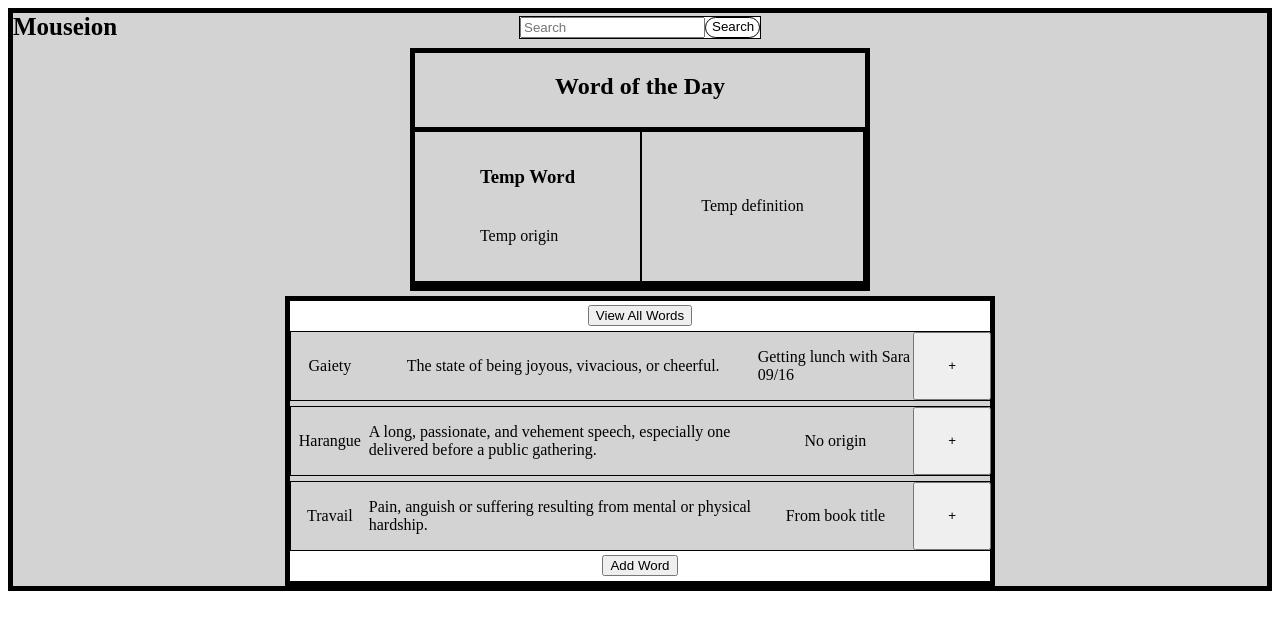
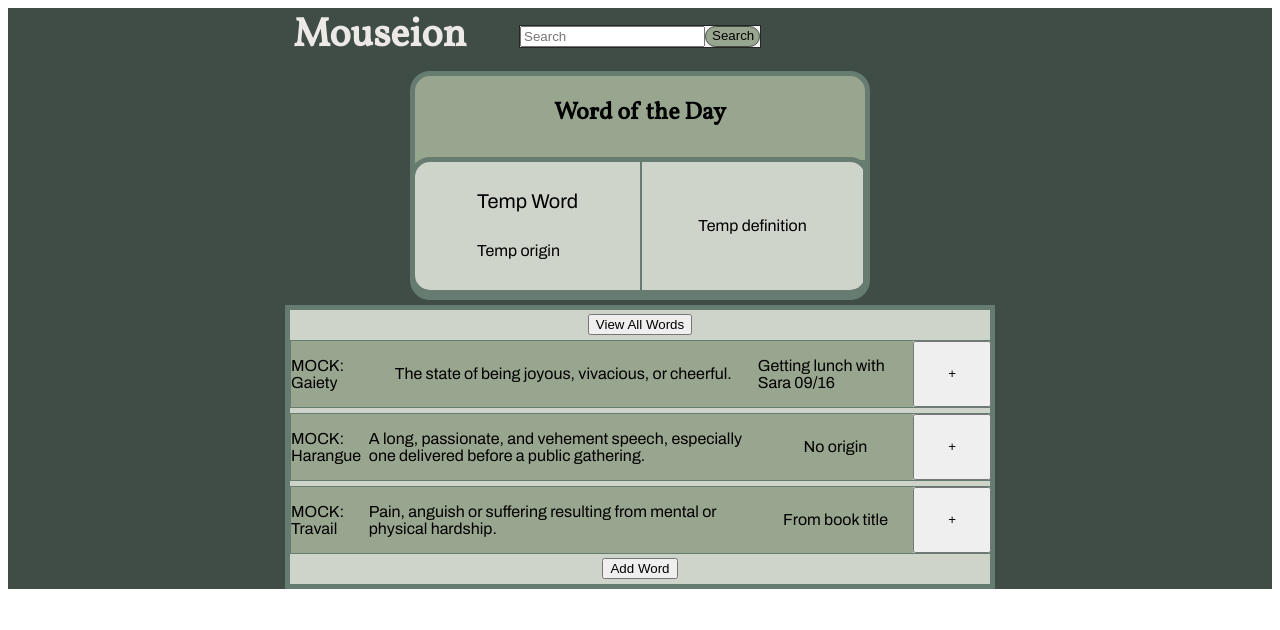
Before and after one commit to OfficeCoffee/mouseion-ui, an Angular app: page /dashboard in a window 1280 px wide. Shown: the top 630 px of the page. Built offline with nearby package versions, Linux system fonts and the light colour scheme; no server answers.

Commit message:
general fixes and added a style guide

```diff
--- a/src/app/app.config.ts
+++ b/src/app/app.config.ts
@@ -1,10 +1,12 @@
 import { ApplicationConfig, provideBrowserGlobalErrorListeners } from '@angular/core';
+import { provideHttpClient } from '@angular/common/http';
 import { provideRouter } from '@angular/router';
 import { routes } from './app.routes';
 
 export const appConfig: ApplicationConfig = {
   providers: [
     provideBrowserGlobalErrorListeners(),
+    provideHttpClient(),
     provideRouter(routes)
   ]
 };
--- a/src/app/features/dashboard/components/searchbar/searchbar.scss
+++ b/src/app/features/dashboard/components/searchbar/searchbar.scss
@@ -1,16 +1,21 @@
+@use '../../../../../styles.scss' as style;
+
 .header{
     display: grid;
     grid-template-columns: 1fr 2fr 1fr;
     align-items: center;
     padding: auto;
     // border: 5px solid #4169E1;
-    background: #D3D3D3;
+    background: style.$color-primary-heather-forest;
 }
 
 .logo{
     h3 {
-        font-size: 25px;
+        font-family: style.$font-type-heading-1;
+        font-size: style.$font-size-heading-1;
         margin: 0;
+        color: style.$color-neutral-silence;
+        -webkit-text-stroke: .01px style.$color-neutral-shiny-black;
     }
 }
 
@@ -21,9 +26,9 @@
     overflow: hidden;
     margin: auto;
 
-    border: 1px solid #000000;
+    border: 1px solid style.$color-neutral-shiny-black;
     // border-radius: 20px;
-    background: #FFFFFF;
+    background: style.$color-neutral-tech-white;
 }
 
 .search-button{
@@ -32,7 +37,7 @@
     cursor: pointer;
     // :hover
 
-    border: 1px solid #000000;
+    border: 1px solid style.$color-primary-heather-forest;
     border-radius: 20px; //Rounds the edges
-    background: #FFFFFF;
+    background: style.$color-primary-lemon-grass-gray;
 }
--- a/src/app/features/dashboard/components/searchbar/searchbar.ts
+++ b/src/app/features/dashboard/components/searchbar/searchbar.ts
@@ -6,4 +6,6 @@ import { Component } from '@angular/core';
   styleUrl: './searchbar.scss',
   templateUrl: './searchbar.html',
 })
-export class Searchbar {}
+export class Searchbar {
+  searchResult: string = "";
+}
--- a/src/app/features/dashboard/components/word-of-the-day/word-of-the-day.scss
+++ b/src/app/features/dashboard/components/word-of-the-day/word-of-the-day.scss
@@ -1,17 +1,21 @@
+@use '../../../../../styles.scss' as style;
+
 .word-of-the-day-container{
     display: flex;
     flex-direction: column;
     width: 450px;
     margin-top: 7px;
-    border: 5px solid #000000;
-    background: #D3D3D3;
+    border: 5px solid style.$color-accent-deep-teal;
+    background: style.$color-primary-lemon-grass-gray;
     align-items: center;
+    border-radius: 20px; //Rounds the edges
 }
 
 .header{
-    h3 {
-        font-size: 25px;
-        margin: 0;
+    h2 {
+        font-family: style.$font-type-heading-1;
+        font-size: style.$font-size-heading-3;
+        margin: 1;
     }
 }
 
@@ -22,8 +26,9 @@
     align-items: center;
     width: 450px;
     margin-top: 7px;
-    border: 5px solid #000000;
-    background: #D3D3D3;
+    border: 5px solid style.$color-accent-deep-teal;
+    background: style.$color-accent-arctic-stone;
+    border-radius: 20px; //Rounds the edges
 }
 
 .word{
@@ -34,6 +39,18 @@
     // background: #ADD8E6;
     align-items: center;
     justify-content: center;
+    border-radius: 20px; //Rounds the edges
+    h3 {
+        font-family: style.$font-type-heading-3;
+        font-size: style.$font-size-heading-4;
+        margin: 0;
+    }
+
+    p {
+        font-family: style.$font-type-text;
+        font-size: style.$font-size-text;
+        // margin: 0;
+    }
 }
 
 .definition{
@@ -41,9 +58,11 @@
     height: 100%;
     justify-content: center;
     align-items: center;
-    border: 2.5px solid #000000;
-    // background: #ADD8E6;
-    // p {
-    //     text-align: center;
-    // }
+    border: 2.5px solid style.$color-accent-deep-teal;
+
+    p {
+        font-family: style.$font-type-text;
+        font-size: style.$font-size-text;
+        // margin: 0;
+    }
 }
--- a/src/app/features/dashboard/components/words-table/words-table.scss
+++ b/src/app/features/dashboard/components/words-table/words-table.scss
@@ -1,3 +1,5 @@
+@use '../../../../../styles.scss' as style;
+
 .table-container{
     display: flex;
     flex-direction: column;
@@ -5,8 +7,8 @@
     align-items: center;
     width: 700px;
     // padding: 5px;
-    border: 5px solid #000000;
-    background: #D3D3D3;
+    border: 5px solid style.$color-accent-deep-teal;
+    background: style.$color-accent-arctic-stone;
 }
 
 //view all button at the top
@@ -14,7 +16,7 @@
     height: 30px;
     width: 100%;
     display: flex;
-    background: #FFFFFF;
+    background: style.$color-accent-arctic-stone;
     align-items: center;
     justify-content: center;
 }
@@ -37,23 +39,30 @@
     // grid-template-columns: 1fr 4fr 1.5fr .5fr;
     width: 100%;
     flex-shrink: 0;
-    border: 1px solid #000000;
+    border: 1px solid style.$color-accent-deep-teal;
+    p {
+        font-family: style.$font-type-text;
+        font-size: style.$font-size-text;
+    }
 }
 
 .word-column{
     display: flex;
+    background: style.$color-primary-lemon-grass-gray;
     justify-content: center;
     align-items: center;
 }
 
 .definition-column{
     display: flex;
+    background: style.$color-primary-lemon-grass-gray;
     justify-content: center;
     align-items: center;
 }
 
 .origin-column{
     display: flex;
+    background: style.$color-primary-lemon-grass-gray;
     justify-content: center;
     align-items: center;
 }
@@ -67,7 +76,7 @@
     height: 30px;
     width: 100%;
     display: flex;
-    background: #FFFFFF;
+    background: style.$color-accent-arctic-stone;
     align-items: center;
     justify-content: center;
 }
--- a/src/app/features/dashboard/dashboard.scss
+++ b/src/app/features/dashboard/dashboard.scss
@@ -1,24 +1,24 @@
+@use '../../../styles.scss' as style;
+
 .dashboard{
     display: flex;
     flex-direction: column;
     padding: auto;
-    border: 5px solid #000000;
-    background: #D3D3D3;
+    // border: 5px solid #000000;
+    background: style.$color-primary-heather-forest;
 }
 
 .header{
-    // display: flex;
-    // padding: auto;
-    // border: 5px solid #4169E1;
-    // background: #ADD8E6;
+    display: flex;
+    flex-direction: column;
+    padding: auto;
+    align-items: center;
 }
 
 .word-of-the-day{
     display: flex;
     flex-direction: column;
     padding: auto;
-    // border: 5px solid #4169E1;
-    // background: #ADD8E6;
     align-items: center;
 }
 
@@ -26,7 +26,5 @@
     display: flex;
     flex-direction: column;
     padding: auto;
-    // border: 5px solid #4169E1;
-    // background: #ADD8E6;
     align-items: center;
 }
--- a/src/app/services/api.service.ts
+++ b/src/app/services/api.service.ts
@@ -2,7 +2,7 @@
  * Low-level HTTP gateway to the Spring Boot API (mr-fixit-service).
  *
  * Domain services call ApiService instead of HttpClient so URL building and
- * response wrapping stay consistent. Only GET and POST: that is the backend contract.
+ * response wrapping stay consistent.
  */
 import { Injectable, inject } from '@angular/core';
 import { HttpClient, HttpParams } from '@angular/common/http';
--- a/src/app/services/index.service.ts
+++ b/src/app/services/index.service.ts
@@ -1,3 +1,4 @@
+//TODO make comment
 /**
  * Barrel file. Re-exports services so imports can use `@app/services`.
  *
--- a/src/app/services/words.service.ts
+++ b/src/app/services/words.service.ts
@@ -33,7 +33,7 @@ export class WordService {
    * Matches wordId on WordRequest when auth is wired up
    */
   getWordById(wordId: number): Observable<WordDto> {
-    return this.apiService.get<WordDto>(`word/id/${wordId}`).pipe(
+    return this.apiService.get<WordDto>(`words/id/${wordId}`).pipe(
       map(response => response.data), // Backend DTOs are already in the correct format
       catchError(error => {
         console.error('API call failed, using mock data:', error);
@@ -51,7 +51,7 @@ export class WordService {
    * Matches wordId on WordRequest when auth is wired up
    */
   getWordByName(name: string): Observable<WordDto> {
-    return this.apiService.get<WordDto>(`word/name/${name}`).pipe(
+    return this.apiService.get<WordDto>(`words/name/${name}`).pipe(
       map(response => response.data), // Backend DTOs are already in the correct format
       catchError(error => {
         console.error('API call failed, using mock data:', error);
@@ -85,21 +85,21 @@ export class WordService {
     return [
       {
         wordId: 1,
-        word: "Gaiety",
+        word: "MOCK: Gaiety",
         origin: "Getting lunch with Sara 09/16",
         definition: "The state of being joyous, vivacious, or cheerful.",
         dateAdded: new Date('2023-01-01').toISOString(),
       },
       {
         wordId: 2,
-        word: "Harangue",
+        word: "MOCK: Harangue",
         origin: null,
         definition: "A long, passionate, and vehement speech, especially one delivered before a public gathering.",
         dateAdded: new Date('2023-01-01').toISOString(),
       },
       {
         wordId: 3,
-        word: "Travail",
+        word: "MOCK: Travail",
         origin: "From book title",
         definition: "Pain, anguish or suffering resulting from mental or physical hardship.",
         dateAdded: new Date('2023-01-01').toISOString(),
--- a/src/app/shared/models/api-response.interface.ts
+++ b/src/app/shared/models/api-response.interface.ts
@@ -1,3 +1,4 @@
+//TODO make comment
 /**
  * Generic API response shapes used by services and components.
  *
--- a/src/app/shared/models/index.ts
+++ b/src/app/shared/models/index.ts
@@ -1,4 +1,3 @@
-
 //TODO fix comment
 /**
  * Barrel file. Re-exports all shared TypeScript models.
--- a/src/styles.scss
+++ b/src/styles.scss
@@ -1 +1,43 @@
 /* You can add global styles to this file, and also import other style files */
+@import url('https://fonts.googleapis.com/css2?family=Vollkorn&display=swap');
+@import url('https://fonts.googleapis.com/css2?family=Figtree&display=swap');
+@import url('https://fonts.googleapis.com/css2?family=Archivo&display=swap');
+
+//-----Primary-----
+
+$color-primary-heather-forest: #3F4D46;
+$color-primary-lemon-grass-gray: #99A68F;
+
+//-----Accent Colors-----
+
+$color-accent-deep-teal: #677c71;
+$color-accent-arctic-stone: #CED4C9;
+$color-accent-sisal: #D7C9BC;
+$color-accent-dark-stone: #8B7B6C;
+
+//-----Grays/Neutrals-----
+
+$color-neutral-tech-white: #F5F5F5;
+$color-neutral-shiny-black: #252525;
+$color-neutral-silence: #EDE9E6;
+$color-neutral-gunsmoke: #858686;
+
+//-----Fonts-----
+
+$font-type-heading-1: 'Vollkorn', serif;
+$font-size-heading-1: 40px;
+
+$font-type-heading-2: 'Figtree Bold', sans-serif;
+$font-size-heading-2: 32px;
+
+$font-type-heading-3: 'Archivo', sans-serif;
+$font-size-heading-3: 24px;
+
+$font-type-heading-4: 'Archivo', sans-serif;
+$font-size-heading-4: 20px;
+
+$font-type-heading-5: 'Archivo', sans-serif;
+$font-size-heading-5: 17px;
+
+$font-type-text: 'Archivo', sans-serif;
+$font-size-text: 16;
```
